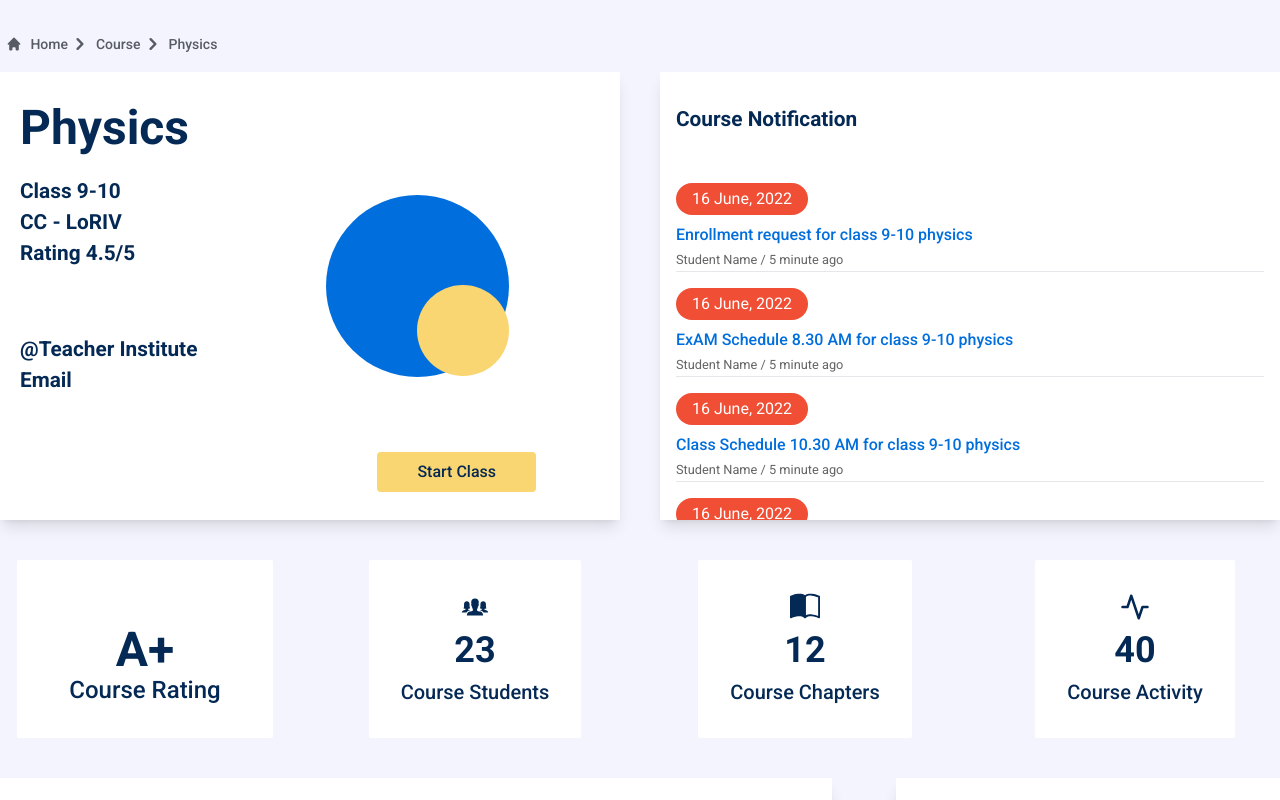
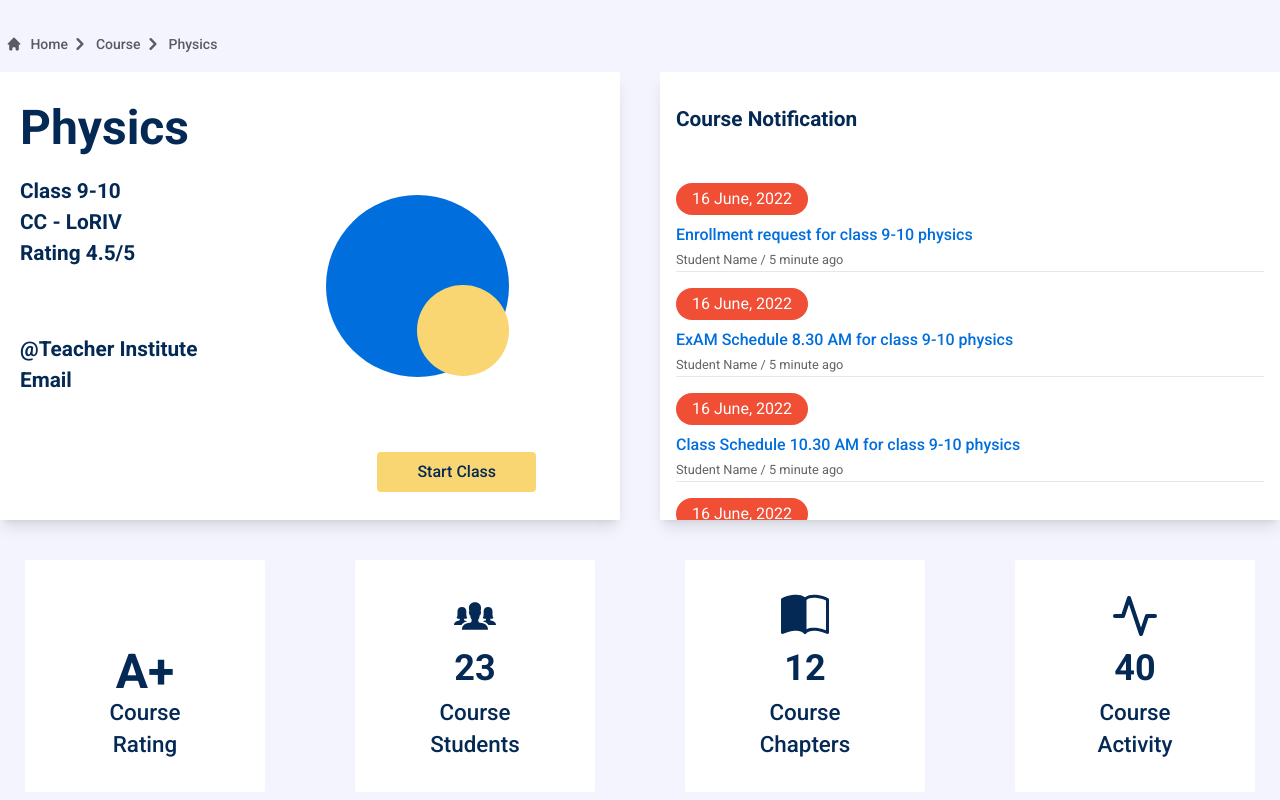
Before and after one commit to AyonJD/TSC-physics-page, a React (Create React App) app: page / in a window 1280 px wide. Shown: the top 800 px of the page. Built offline with nearby package versions, Linux system fonts and the light colour scheme.

Commit message:
Everything converted to css

```diff
--- a/src/Components/Physics/ChapterPage.css
+++ b/src/Components/Physics/ChapterPage.css
@@ -272,6 +272,11 @@
 .text-sm {
     font-size: 0.875rem;
     line-height: 1.25rem;
+}
+
+.text-4xl {
+    font-size: 2.25rem;
+    line-height: 2.5rem;
 }
 
 .font-medium {
@@ -572,8 +577,17 @@
 
 @media (min-width: 768px) {
     .initial_counter_detail {
-        font-size: 1.5rem;
+        font-size: 1.4rem;
         line-height: 2rem;
+    }
+
+
+}
+
+
+@media (min-width: 640px) {
+    .course_summery_card {
+        width: 15rem;
     }
 }
 
@@ -830,3 +844,23 @@
         padding-bottom: 2rem;
     }
 }
+
+/* Course Summery Component */
+.bg-white {
+    background-color: #fff;
+}
+
+.card_icon {
+    color: #042954;
+}
+
+.card_counter {
+    color: #042954;
+}
+
+@media (min-width: 768px) {
+    .card_icon {
+        font-size: 3rem;
+        line-height: 1;
+    }
+}
--- a/src/Components/Physics/CourseSummery.js
+++ b/src/Components/Physics/CourseSummery.js
@@ -10,11 +10,11 @@ const CourseSummery = ({ icon, end, title, image }) => {
         duration: 5,
     });
     return (
-        <div className="card lg:w-62 md:z-30 bg-white image-full mx-auto rounded-sm">
-            <div className="card-body">
-                <h2 className="card-title md:text-5xl text-3xl mx-auto text-base-100">{icon}</h2>
-                <div className='text-center text-4xl font-bold text-base-100' ref={countUpRef}></div>
-                <p className='text-center md:text-2xl text-xl font-medium text-base-100'>{title}</p>
+        <div className="card single_card course_summery_card px-2 image-full mx-auto rounded-sm">
+            <div className="card-body justify-end">
+                <h2 className="card-title card_icon text-3xl mx-auto">{icon}</h2>
+                <div className='text-center text-4xl font-bold card_counter' ref={countUpRef}></div>
+                <p className='text-center text-xl font-medium initial_counter_detail'>{title}</p>
             </div>
         </div>
 
--- a/src/Components/Physics/Physics.js
+++ b/src/Components/Physics/Physics.js
@@ -72,7 +72,7 @@ const Physics = () => {
 
                 {/* Course Summery */}
                 <div className="business-summery mt-10 pb-10 grid px-4 grid-cols-2 gap-10 mid_container mx-auto">
-                    <div className="card single_card px-2 image-full mx-auto rounded-sm">
+                    <div className="card course_summery_card single_card px-2 image-full mx-auto rounded-sm">
                         <div className="card-body justify-end">
                             <div className=''>
                                 <div className='text-center initial_counter text-5xl font-bold'>A+</div>
```
